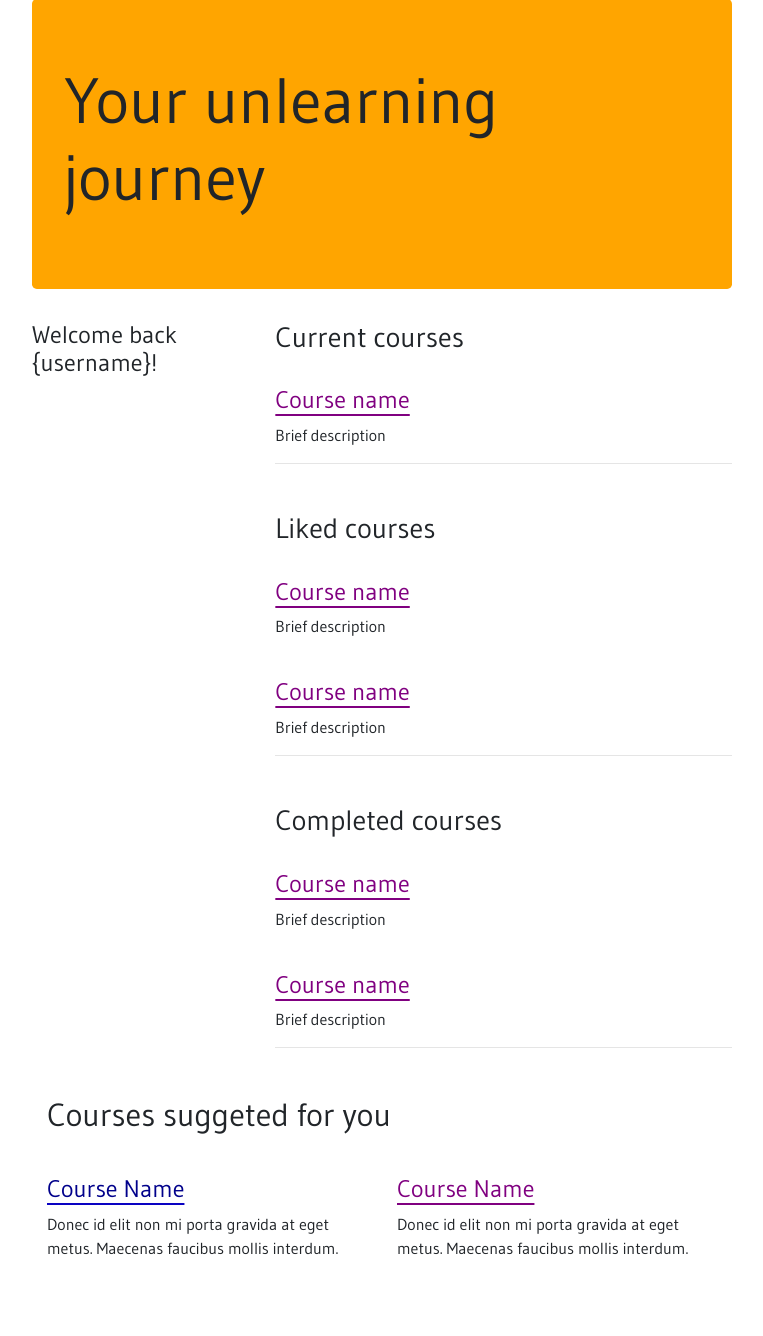
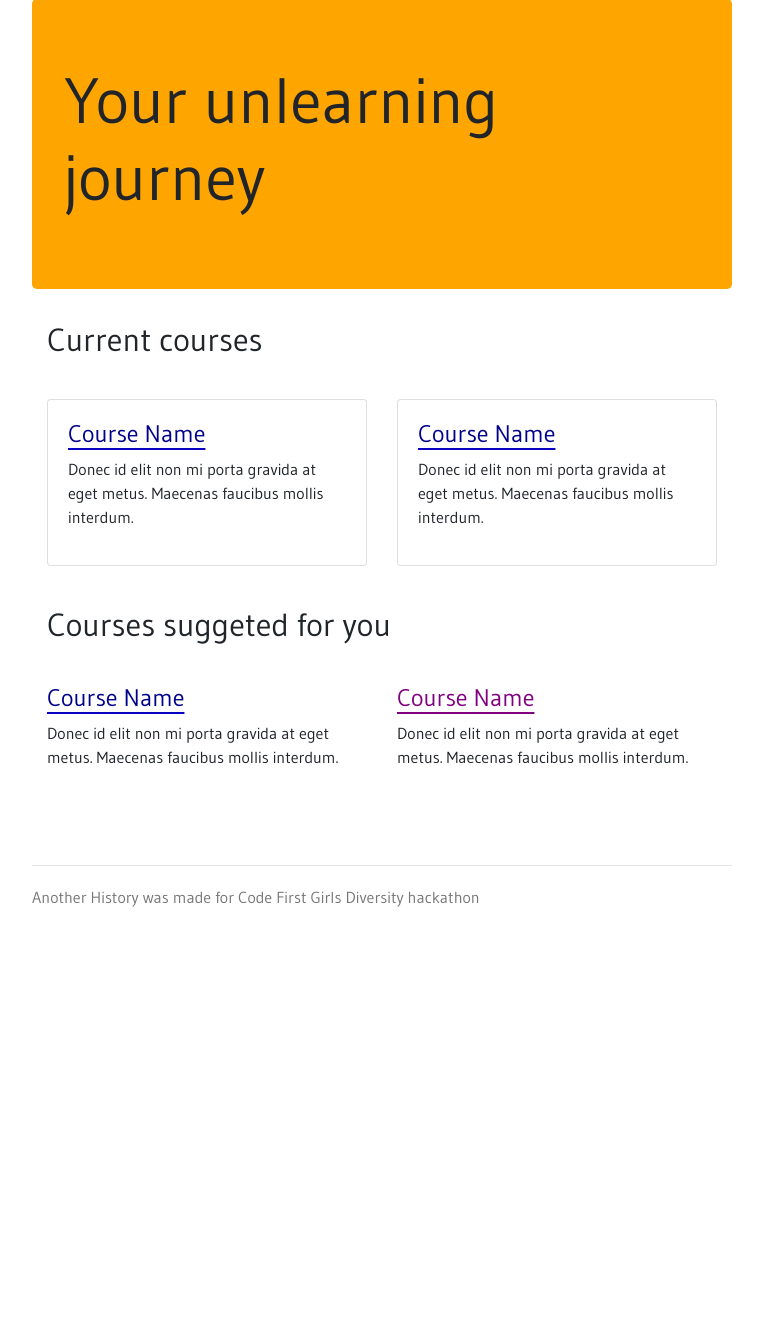
Before and after one commit to CFG-Diversity-Hack-Team5/another-history-app, a Python web app: template main/templates/login.html in a window 1280 px wide. Shown: the part 128-1464 px from the top of the page, without its empty margins (258-1021 px from the left). After the commit the page ends 1035 px from the top, so only its background shows below. Run offline with Jinja, Linux system fonts and the light colour scheme; the template is opened without the code that fills it, so the values that code supplies are empty; some libraries are stand-ins or nearby versions.

Commit message:
Update login.html
Removed username so had to change layout for current courses

```diff
--- a/main/templates/login.html
+++ b/main/templates/login.html
@@ -57,32 +57,26 @@
       </div>
 
 
-      <div class="row">
-        <div class="col-sm-4">
-          <h4>Welcome back {username}!</h4><br>
-          <!-- <p>Keep track of your unlearning journey here</p> -->
+      <div class="container heading">
+        <h2>Current courses</h2>
+      </div>
+
+      <div class="row marketing">
+        <div class="col-lg-6">
+          <div class="card">
+            <div class="card-body">
+              <h4><a href="course.html">Course Name</a></h4>
+              <p>Donec id elit non mi porta gravida at eget metus. Maecenas faucibus mollis interdum.</p>
+            </div>
+          </div>
         </div>
-        <div class="col-sm-8">
-          <h3>Current courses</h3><br>
-          <h4><a href="">Course name</a></h4>
-          <p>Brief description</p>
-          <hr>
-
-          <h3>Liked courses</h3><br>
-          <h4><a href="">Course name</a></h4>
-          <p>Brief description</p>
-          <br>
-          <h4><a href="">Course name</a></h4>
-          <p>Brief description</p>
-          <hr>
-
-          <h3>Completed courses</h3><br>
-          <h4><a href="">Course name</a></h4>
-          <p>Brief description</p>
-          <br>
-          <h4><a href="">Course name</a></h4>
-          <p>Brief description</p>
-          <hr>
+        <div class="col-lg-6">
+          <div class="card">
+            <div class="card-body">
+              <h4><a href="course.html">Course Name</a></h4>
+              <p>Donec id elit non mi porta gravida at eget metus. Maecenas faucibus mollis interdum.</p>
+            </div>
+          </div>
         </div>
       </div>
 
```
